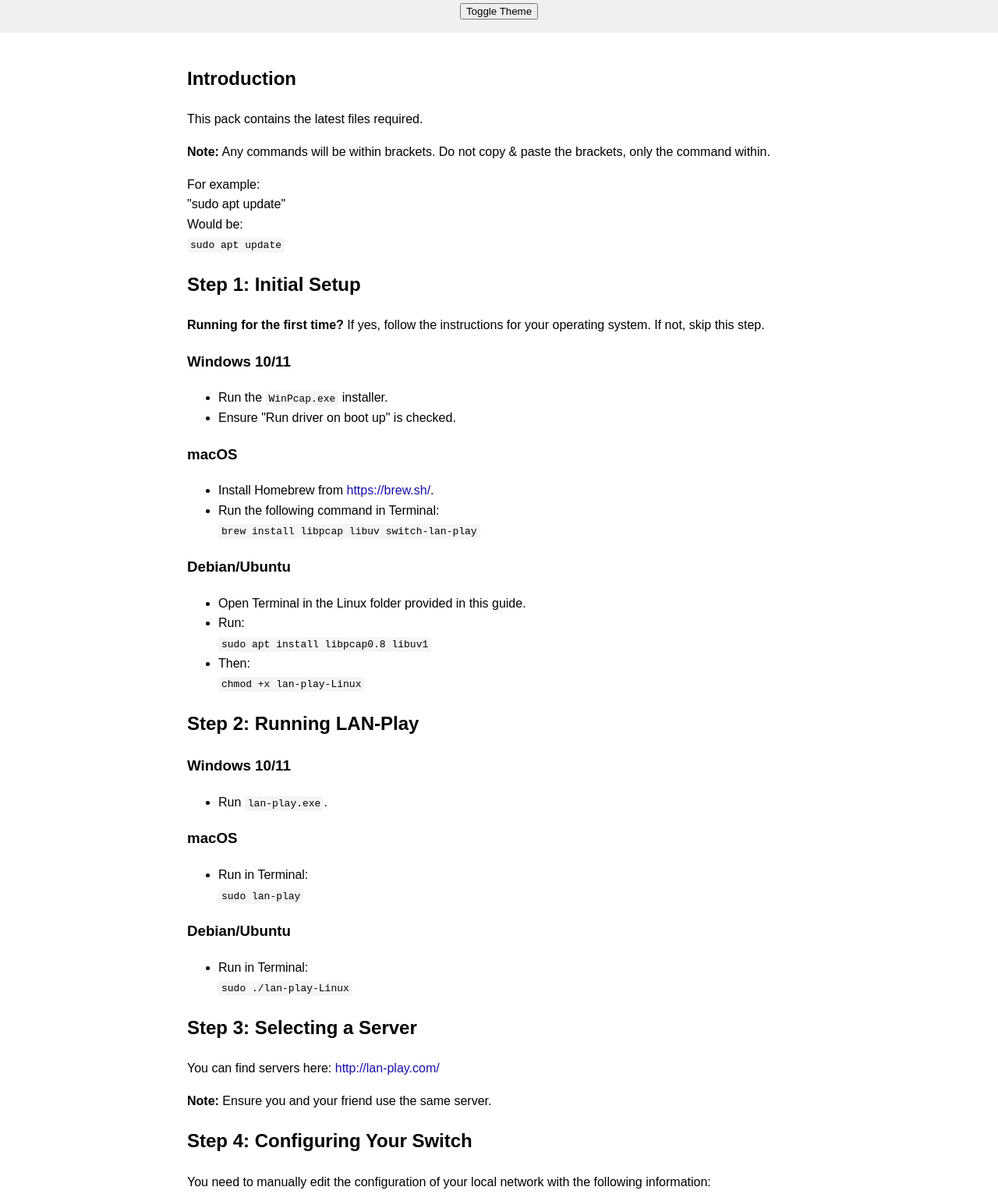
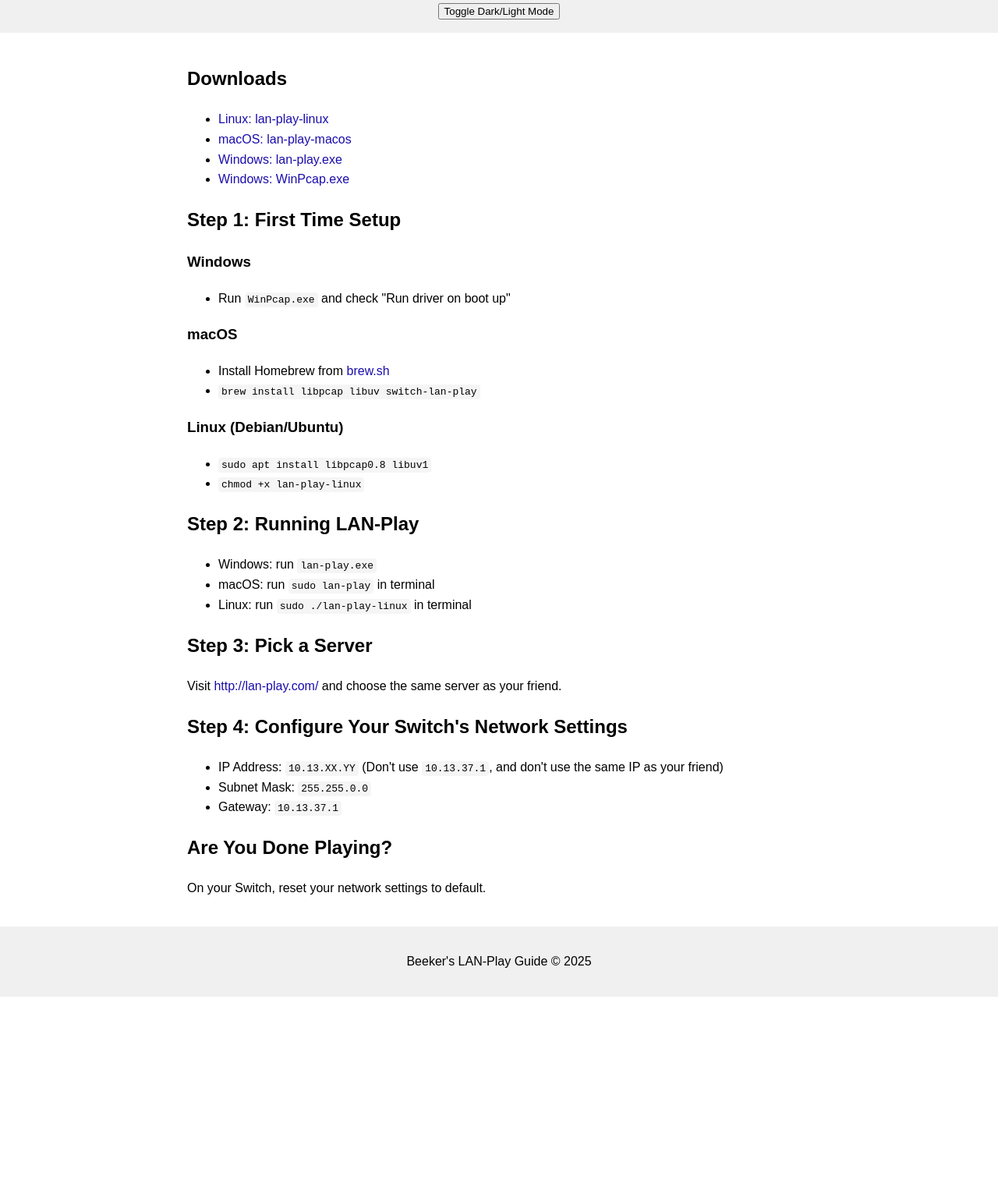
Before and after one commit to Beeker32/Switch-LAN-Play-Tutorial, a plain HTML site: page index.html in a window 1280 px wide. Shown: the part 151-1682 px from the top of the page at 78% size. After the commit the page ends 1429 px from the top, so only its background shows below. Drawn offline with Linux system fonts and the light colour scheme.

Commit message:
Update index.html

```diff
--- a/index.html
+++ b/index.html
@@ -6,118 +6,79 @@
   <title>LAN-Play Guide by Beeker</title>
   <link rel="stylesheet" href="style.css" />
 </head>
-<body>
+<body class="dark">
   <header>
     <h1>LAN-Play Guide by Beeker</h1>
     <p>Last updated: May 19th, 2025</p>
-    <button id="theme-toggle">Toggle Theme</button>
+    <button id="theme-toggle">Toggle Dark/Light Mode</button>
   </header>
 
   <main>
     <section>
-      <h2>Introduction</h2>
-      <p>This pack contains the latest files required.</p>
-      <p><strong>Note:</strong> Any commands will be within brackets. Do not copy & paste the brackets, only the command within.</p>
-      <p>For example:<br>
-      "sudo apt update"<br>
-      Would be:<br>
-      <code>sudo apt update</code></p>
+      <h2>Downloads</h2>
+      <ul>
+        <li><a href="https://raw.githubusercontent.com/Beeker32/Switch-LAN-Play-Tutorial/main/Linux/lan-play-linux" download>Linux: lan-play-linux</a></li>
+        <li><a href="https://raw.githubusercontent.com/Beeker32/Switch-LAN-Play-Tutorial/main/MacOS/lan-play-macos" download>macOS: lan-play-macos</a></li>
+        <li><a href="https://raw.githubusercontent.com/Beeker32/Switch-LAN-Play-Tutorial/main/Windows/lan-play.exe" download>Windows: lan-play.exe</a></li>
+        <li><a href="https://raw.githubusercontent.com/Beeker32/Switch-LAN-Play-Tutorial/main/Windows/WinPcap.exe" download>Windows: WinPcap.exe</a></li>
+      </ul>
     </section>
 
     <section>
-      <h2>Step 1: Initial Setup</h2>
-      <p><strong>Running for the first time?</strong> If yes, follow the instructions for your operating system. If not, skip this step.</p>
-
-      <h3>Windows 10/11</h3>
+      <h2>Step 1: First Time Setup</h2>
+      <h3>Windows</h3>
       <ul>
-        <li>Run the <code>WinPcap.exe</code> installer.</li>
-        <li>Ensure "Run driver on boot up" is checked.</li>
+        <li>Run <code>WinPcap.exe</code> and check "Run driver on boot up"</li>
       </ul>
-
       <h3>macOS</h3>
       <ul>
-        <li>Install Homebrew from <a href="https://brew.sh/">https://brew.sh/</a>.</li>
-        <li>Run the following command in Terminal:<br>
-        <code>brew install libpcap libuv switch-lan-play</code></li>
+        <li>Install Homebrew from <a href="https://brew.sh/">brew.sh</a></li>
+        <li><code>brew install libpcap libuv switch-lan-play</code></li>
       </ul>
-
-      <h3>Debian/Ubuntu</h3>
+      <h3>Linux (Debian/Ubuntu)</h3>
       <ul>
-        <li>Open Terminal in the Linux folder provided in this guide.</li>
-        <li>Run:<br>
-        <code>sudo apt install libpcap0.8 libuv1</code></li>
-        <li>Then:<br>
-        <code>chmod +x lan-play-Linux</code></li>
+        <li><code>sudo apt install libpcap0.8 libuv1</code></li>
+        <li><code>chmod +x lan-play-linux</code></li>
       </ul>
     </section>
 
     <section>
       <h2>Step 2: Running LAN-Play</h2>
-
-      <h3>Windows 10/11</h3>
       <ul>
-        <li>Run <code>lan-play.exe</code>.</li>
-      </ul>
-
-      <h3>macOS</h3>
-      <ul>
-        <li>Run in Terminal:<br>
-        <code>sudo lan-play</code></li>
-      </ul>
-
-      <h3>Debian/Ubuntu</h3>
-      <ul>
-        <li>Run in Terminal:<br>
-        <code>sudo ./lan-play-Linux</code></li>
+        <li>Windows: run <code>lan-play.exe</code></li>
+        <li>macOS: run <code>sudo lan-play</code> in terminal</li>
+        <li>Linux: run <code>sudo ./lan-play-linux</code> in terminal</li>
       </ul>
     </section>
 
     <section>
-      <h2>Step 3: Selecting a Server</h2>
-      <p>You can find servers here: <a href="http://lan-play.com/">http://lan-play.com/</a></p>
-      <p><strong>Note:</strong> Ensure you and your friend use the same server.</p>
+      <h2>Step 3: Pick a Server</h2>
+      <p>Visit <a href="http://lan-play.com/">http://lan-play.com/</a> and choose the same server as your friend.</p>
     </section>
 
     <section>
-      <h2>Step 4: Configuring Your Switch</h2>
-      <p>You need to manually edit the configuration of your local network with the following information:</p>
+      <h2>Step 4: Configure Your Switch's Network Settings</h2>
       <ul>
-        <li><strong>IP Address:</strong> 10.13.XX.YY (Choose any from 10.13.0.1 to 10.13.255.254, except 10.13.37.1. Do not use the same IP as your friend.)</li>
-        <li><strong>Subnet Mask:</strong> 255.255.0.0</li>
-        <li><strong>Gateway:</strong> 10.13.37.1</li>
+        <li>IP Address: <code>10.13.XX.YY</code> (Don't use <code>10.13.37.1</code>, and don't use the same IP as your friend)</li>
+        <li>Subnet Mask: <code>255.255.0.0</code></li>
+        <li>Gateway: <code>10.13.37.1</code></li>
       </ul>
     </section>
 
     <section>
-      <h2>Step 5: Resetting Network Settings</h2>
-      <p>Done playing? On your Switch's network settings, click "Reset to Default".</p>
+      <h2>Are You Done Playing?</h2>
+      <p>On your Switch, reset your network settings to default.</p>
     </section>
   </main>
 
   <footer>
-    <p>&copy; 2025 Beeker</p>
+    <p>Beeker's LAN-Play Guide &copy; 2025</p>
   </footer>
 
   <script>
-    // Theme toggle functionality
-    const toggleButton = document.getElementById('theme-toggle');
-    const body = document.body;
-
-    // Load theme from localStorage
-    const savedTheme = localStorage.getItem('theme');
-    if (savedTheme) {
-      body.classList.add(savedTheme);
-    } else if (window.matchMedia && window.matchMedia('(prefers-color-scheme: dark)').matches) {
-      body.classList.add('dark-mode');
-    }
-
-    toggleButton.addEventListener('click', () => {
-      body.classList.toggle('dark-mode');
-      if (body.classList.contains('dark-mode')) {
-        localStorage.setItem('theme', 'dark-mode');
-      } else {
-        localStorage.setItem('theme', '');
-      }
+    const toggle = document.getElementById('theme-toggle');
+    toggle.addEventListener('click', () => {
+      document.body.classList.toggle('dark');
     });
   </script>
 </body>
```
